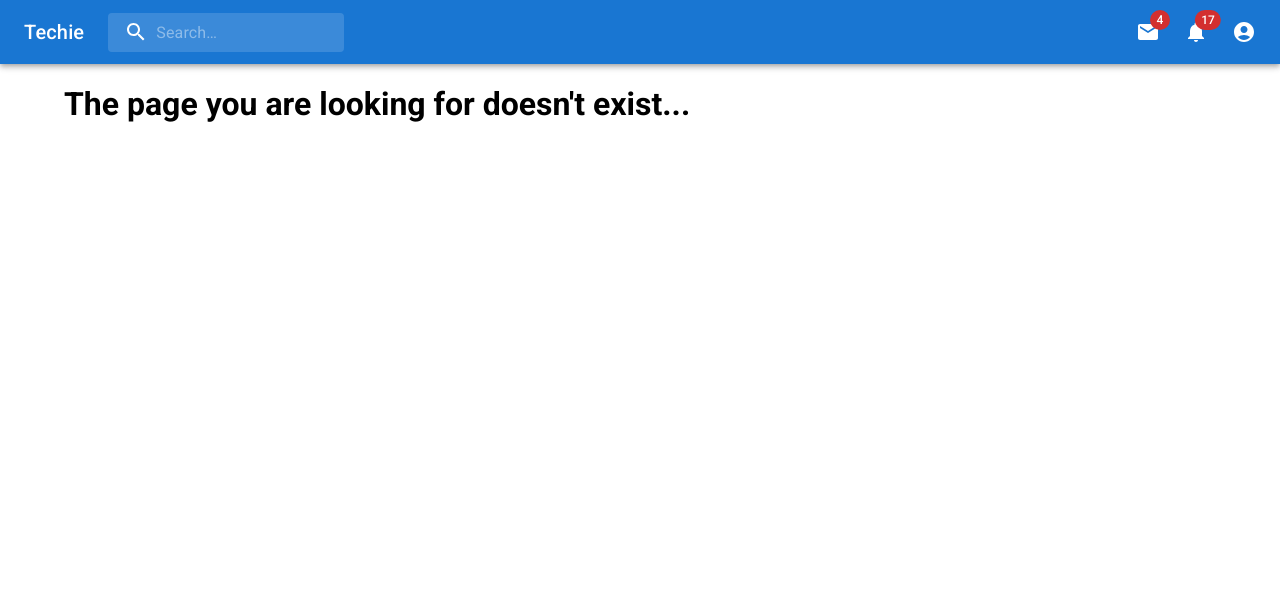
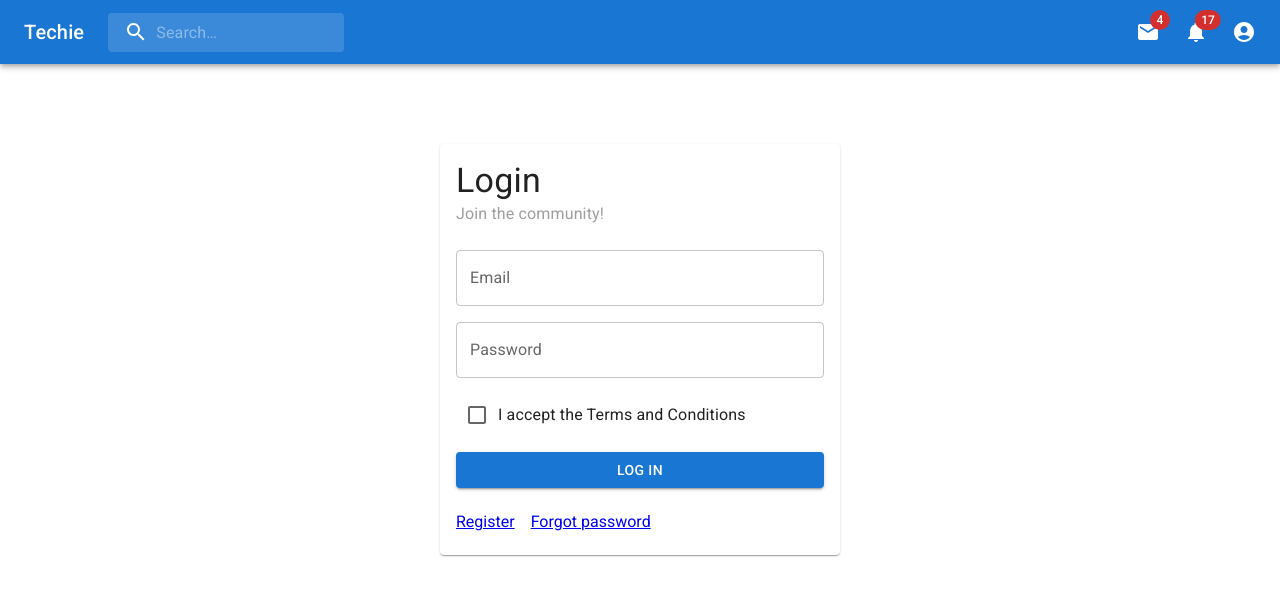
Before and after one commit to Arthur-creator/react_node_project, a React (Vite) app in the folder front/: page /login in a window 1280 px wide. Shown: the top 596 px of the page. Built offline with nearby package versions, Linux system fonts and the light colour scheme.

Commit message:
Feat: added custom router

```diff
--- a/front/src/App.jsx
+++ b/front/src/App.jsx
@@ -1,21 +1,13 @@
 import Header from './components/layout/Header'
 import {Container} from "@mui/material";
-import {Routes, Route} from 'react-router-dom'
-import Home from "./views/Home";
-import NotFound from "./views/NotFound";
-import {Suspense} from "react";
+import Router from "./routes/Router";
 
 function App() {
     return (
         <div className="App">
             <Header/>
             <Container maxWidth="lg">
-                <Suspense fallback={<div>Loading...</div>}>
-                    <Routes>
-                        <Route path="/" element={<Home/>}/>
-                        <Route path="*" element={<NotFound/>}/>
-                    </Routes>
-                </Suspense>
+                <Router/>
             </Container>
         </div>
     )
--- a/front/src/components/utils/Permission.jsx
+++ b/front/src/components/utils/Permission.jsx
@@ -3,18 +3,11 @@ import {PERMISSIONS} from "../../utils/permissions-map";
 
 // Custom hook that returns the role of the user
 export const useRole = () => {
-    const [role, setRole] = useState('GUEST');
-    useEffect(() => {
-        // Imagine that we take the role from the JWT token or a react Context
-        // const role = localStorage.getItem("role");
-        const role = 'ADMIN';
-        setRole(role);
-    }, []);
-    return role;
+    return "GUEST";
 }
 
 
-const hasPermission = ({permissions, scopes}) => {
+export const hasPermission = ({permissions, scopes}) => {
     const scopesMap = {};
     scopes.forEach((scope) => {
         scopesMap[scope] = true;
--- /dev/null
+++ b/front/src/routes/Router.jsx
@@ -0,0 +1,49 @@
+import {Route, Routes} from 'react-router-dom';
+import {Suspense} from 'react';
+import {SCOPES} from '../utils/permissions-map';
+import Home from "../views/Home";
+import NotFound from "../views/NotFound";
+import RouterView from "./RouterView";
+import Login from "../views/Login";
+
+//hook that return a list of routes
+export const useRoutes = () => {
+    const routes = [
+        {
+            name: 'home',
+            path: '/',
+            element:
+                <RouterView>
+                    <Home title="Home"/>
+                </RouterView>,
+        },
+        {
+            name: 'login',
+            path: '/login',
+            element:
+                <RouterView>
+                    <Login/>
+                </RouterView>,
+        },
+        {
+            name: 'notFound',
+            path: '*',
+            element: <NotFound/>,
+        },
+    ];
+    return routes.map((route) => {
+        return <Route key={route.name} {...route}/>;
+    });
+}
+
+
+export default function Router() {
+    const routes = useRoutes();
+    return (
+        <Suspense fallback={<div>Loading...</div>}>
+            <Routes>
+                {routes.map(route => route)}
+            </Routes>
+        </Suspense>
+    )
+}
--- /dev/null
+++ b/front/src/routes/RouterView.jsx
@@ -0,0 +1,19 @@
+import {useRole, hasPermission} from "../components/utils/Permission";
+import {PERMISSIONS} from "../utils/permissions-map";
+import {Navigate} from "react-router-dom";
+
+export default function RouterView({children, scopes = []}) {
+    const role = useRole();
+    if (scopes.length) {
+        const permissions = PERMISSIONS[role];
+        const permissionGranted = hasPermission({permissions, scopes});
+        if (!permissionGranted) {
+            return (
+                <Navigate to="/login" />
+            )
+        }
+    }
+    return (
+        <>{children}</>
+    );
+}
--- a/front/src/views/Home.jsx
+++ b/front/src/views/Home.jsx
@@ -1,10 +1,10 @@
 import Permission from "../components/utils/Permission";
 import {SCOPES} from "../utils/permissions-map";
 
-export default function Home() {
+export default function Home({title}) {
     return (
         <>
-            <h1>Home</h1>
+            <h1>{title}</h1>
             <Permission scopes={[SCOPES.canView]}>
                 <h2>Only users, editors and admin can see this.</h2>
                 <small>Edit <b>Permission.jsx:10</b> to "GUEST" to test it</small>
--- /dev/null
+++ b/front/src/views/Login.jsx
@@ -0,0 +1,39 @@
+import {Card, Checkbox, FormControlLabel, Stack, TextField, Button, CardContent, Grid, Typography} from "@mui/material";
+import { grey } from "@mui/material/colors";
+import {NavLink} from "react-router-dom";
+
+export default function Login() {
+    return (
+        <div>
+            <Grid
+                container
+                spacing={0}
+                direction="column"
+                alignItems="center"
+                justifyContent="center"
+                paddingTop={10}>
+                <Card sx={{maxWidth: '400px', width: '100%'}}>
+                    <CardContent>
+                        <Typography variant="h4">Login</Typography>
+                        <Typography color={grey[500]} marginBottom={3}>Join the community!</Typography>
+                        <Stack spacing={2}>
+                            <TextField id="outlined-basic" label="Email" variant="outlined"/>
+                            <TextField id="outlined-basic" label="Password" variant="outlined"/>
+                            <FormControlLabel
+                                value="end"
+                                control={<Checkbox/>}
+                                label="I accept the Terms and Conditions"
+                                labelPlacement="end"
+                            />
+                            <Button variant="contained">Log in</Button>
+                        </Stack>
+                        <Stack direction="row" spacing={2} paddingTop={3}>
+                            <NavLink to="/register">Register</NavLink>
+                            <NavLink to="/forgot-password">Forgot password</NavLink>
+                        </Stack>
+                    </CardContent>
+                </Card>
+            </Grid>
+        </div>
+    )
+}
```
Also changed, not shown: front/src/routes/routes.js (added, +20 -0 lines), 1 other file (tests, documents, lock files or other folders).
